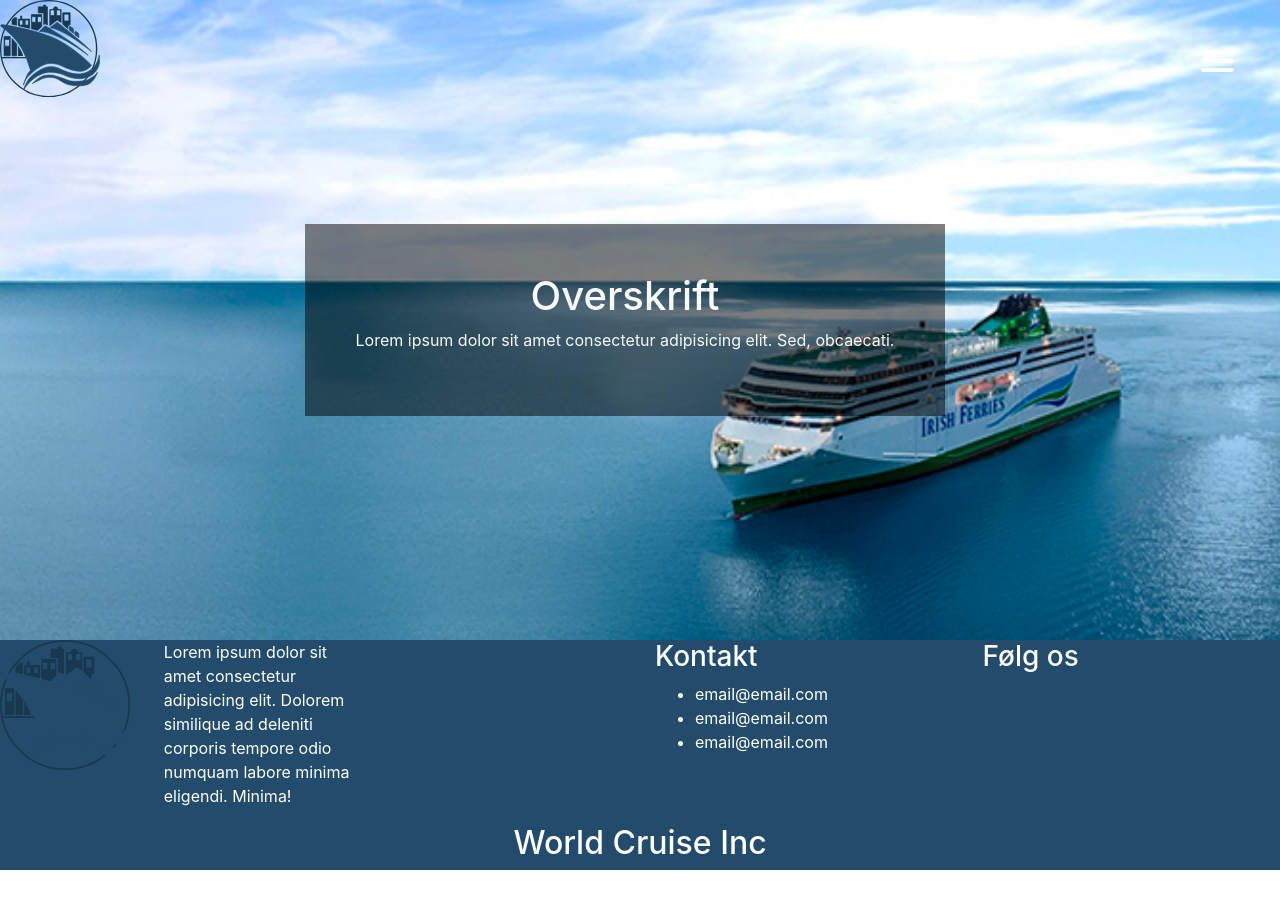
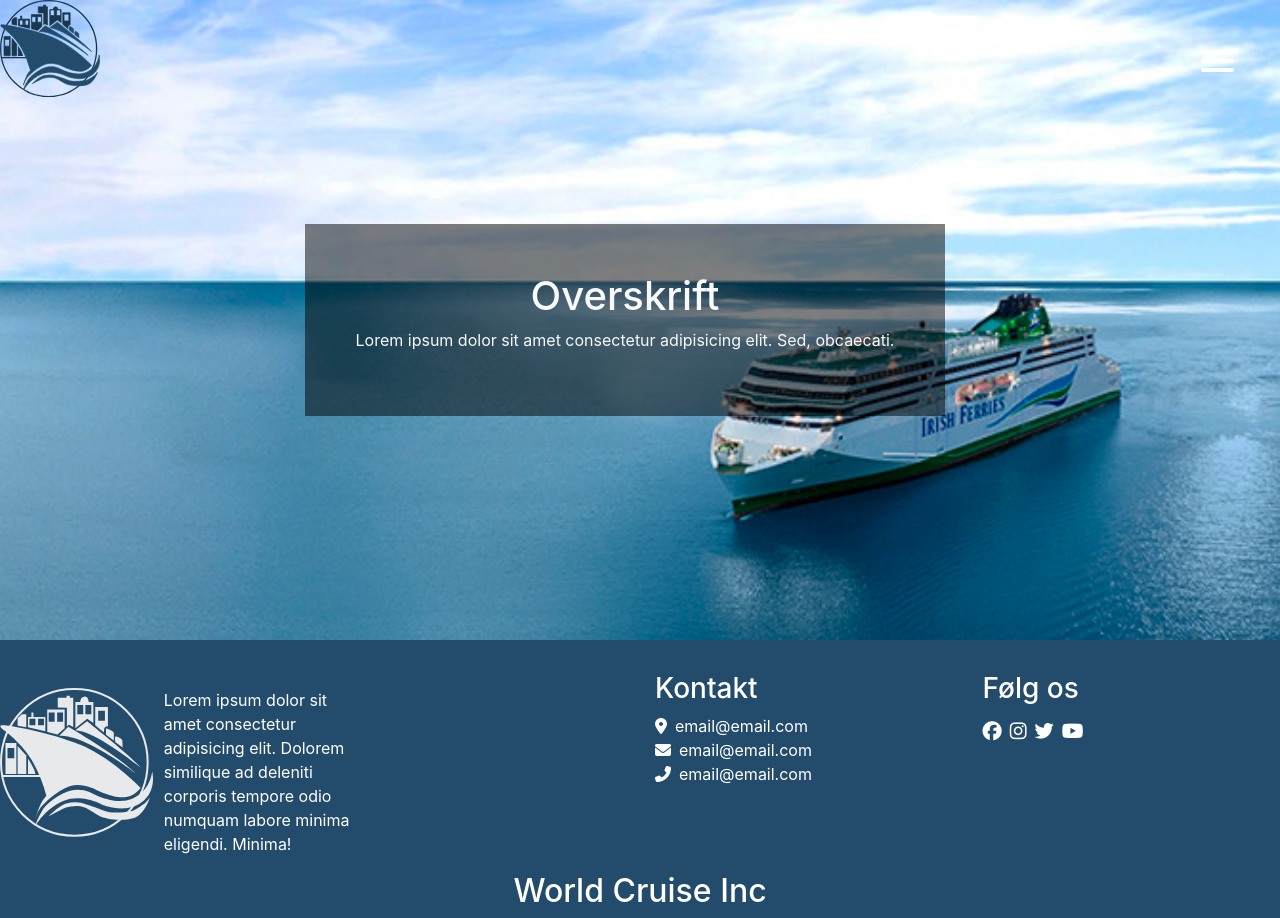
Before and after one commit to OliverslottVidendjurs/WorldCruise, a React (Create React App) app: page / in a window 1280 px wide. Before the commit the page ends 870 px from the top, so only its background shows below. Built offline with nearby package versions, Linux system fonts and the light colour scheme.

Commit message:
Style on footer

```diff
--- a/public/index.html
+++ b/public/index.html
@@ -9,6 +9,7 @@
       name="description"
       content="Web site created using create-react-app"
     />
+    <script src="https://kit.fontawesome.com/743d09038f.js" crossorigin="anonymous"></script>
     <title>World Cruise Inc</title>
   </head>
   <body>
--- a/src/components/Footer/Footer.jsx
+++ b/src/components/Footer/Footer.jsx
@@ -1,37 +1,37 @@
 import React from 'react'
-import { ReactComponent as Logo } from "../Navigation/CruiseWorldInc_blaafarver.svg"
+import { ReactComponent as Logo } from "./logo.svg"
 
 import "./Footer.scss"
 const Footer = () => {
     return (
         <div className="footer">
             <div className="row">
-                <div className="col-6">
+                <div className="col-6 md-col-12">
                     <div className="row">
-                        <div className="col-3">
+                        <div className="col-lg-3 col-md-12">
                             <Logo className="logo2" />
                         </div>
-                        <div className="col-4">
+                        <div className="col-lg-4 col-md-12">
                             <p>Lorem ipsum dolor sit amet consectetur adipisicing elit. Dolorem similique ad deleniti corporis tempore odio numquam labore minima eligendi. Minima!</p>
 
                         </div>
                     </div>
 
                 </div>
-                <div className="col-3">
+                <div className="col-lg-3 col-md-12">
                     <h3>Kontakt</h3>
-                    <ul className="list-style-none">
-                        <li>email@email.com</li>
-                        <li>email@email.com</li>
-                        <li>email@email.com</li>
+                    <ul>
+                   <li> <i class="fas fa-map-marker-alt"></i>email@email.com</li>
+                   <li> <i class="fas fa-envelope"></i>email@email.com</li>
+                    <li><i class="fas fa-phone-alt"></i>email@email.com</li>
                     </ul>
                 </div>
-                <div className="col-3">
+                <div className="col-lg-3 col-md-12" id="icons">
                     <h3>Følg os</h3>
-                    <a href="facebook.com"><img src="" alt=""/></a>
-                    <a href="facebook.com"><img src="" alt=""/></a>
-                    <a href="facebook.com"><img src="" alt=""/></a>
-                    <a href="facebook.com"><img src="" alt=""/></a>
+                    <a href="facebook.com"><img src="" alt=""/><i class="fab fa-facebook"></i></a>
+                    <a href="facebook.com"><img src="" alt=""/><i class="fab fa-instagram"></i></a>
+                    <a href="facebook.com"><img src="" alt=""/><i class="fab fa-twitter"></i></a>
+                    <a href="facebook.com"><img src="" alt=""/><i class="fab fa-youtube"></i></a>
                 </div>
             </div>
             <div className="row">
--- a/src/components/Footer/Footer.scss
+++ b/src/components/Footer/Footer.scss
@@ -1,4 +1,38 @@
+* {
+    margin: 0;
+    padding: 0;
+    box-sizing: border-box;
+}
+
 .footer{
     background-color: #234c6c;
     color: white;
+
+    li {
+        list-style-type: none;
+        padding: 0;
+        margin: 0;
+    }
+
+    p {
+        margin-top: 3rem;
+    }
+
+    svg {
+        margin-top: 3rem;
+    }
+
+    h3 {
+        margin-top: 2rem;
+    }
+
+    i {
+        padding-right: 0.5rem;
+    }
+
+    #icons i {
+        color: white;
+        font-size: 1.2em;
+        margin-top: 0.5rem;
+    }
 }
```
Also changed, not shown: src/components/Footer/logo.svg (added).
